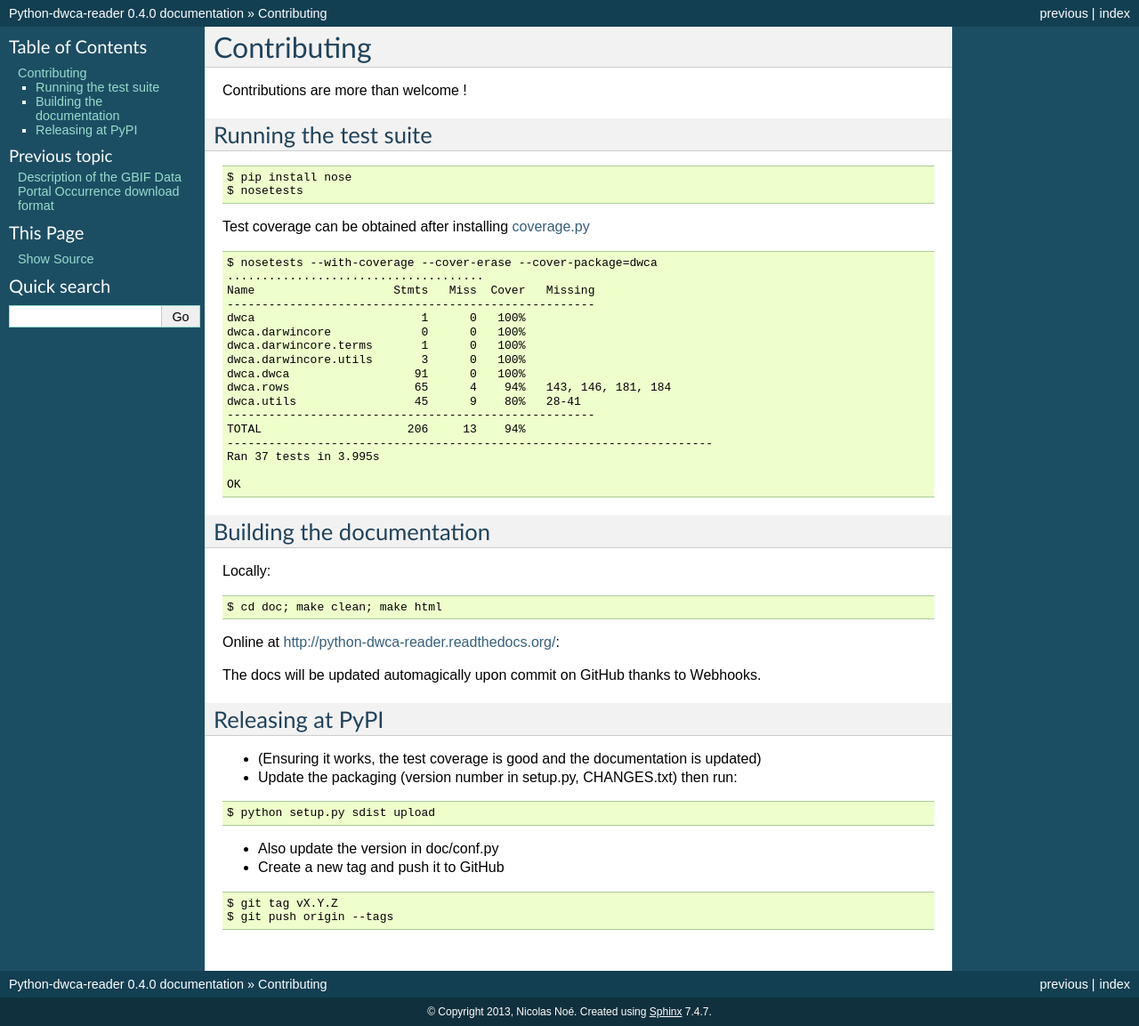
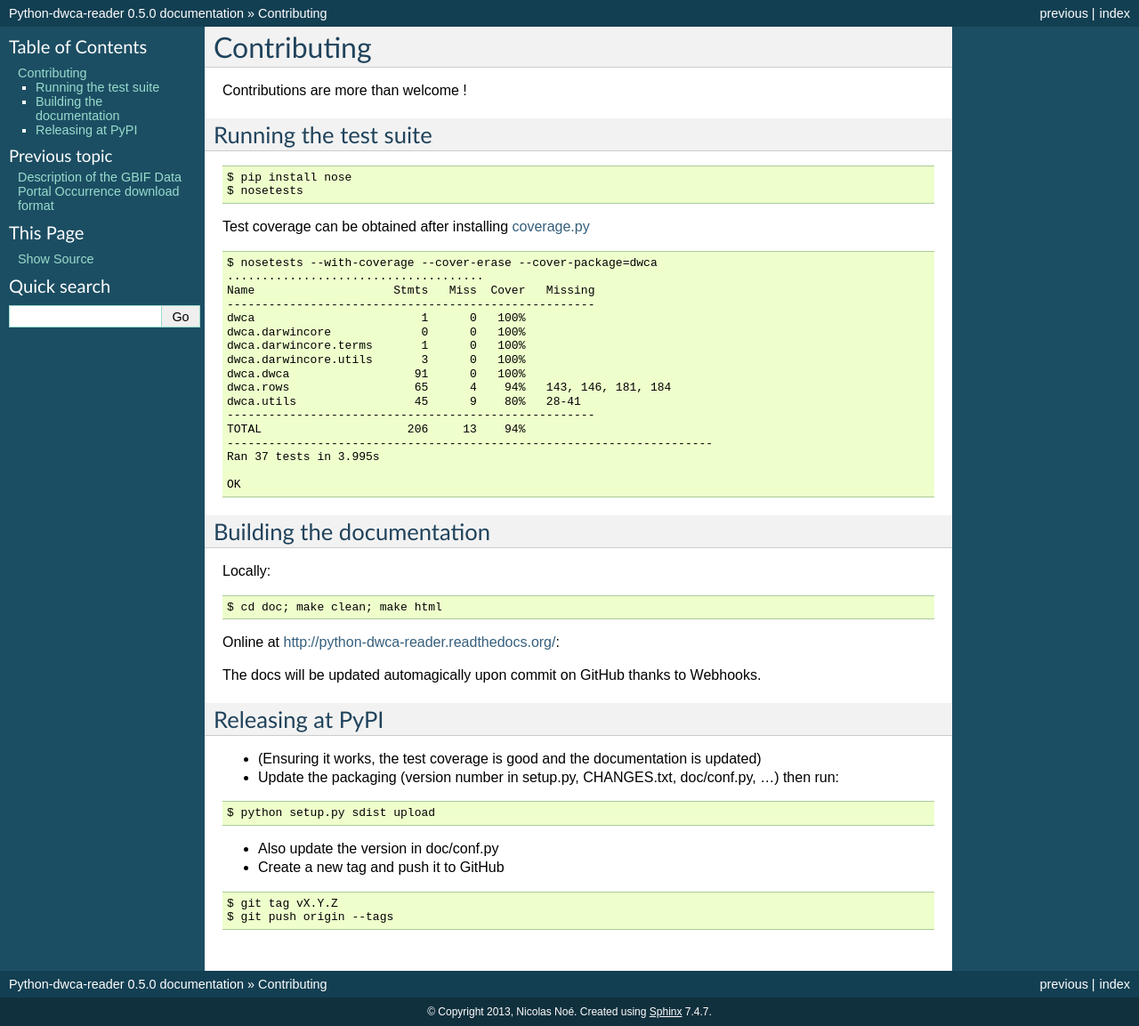
Before and after one commit to BelgianBiodiversityPlatform/python-dwca-reader, a Sphinx documentation site: the page built from doc/contributing.rst, in a window 1280 px wide. Shown: the whole page at 89% size. Built offline with Sphinx 7.4.7, drawn with Linux system fonts in a browser that asks for light colours.

Commit message:
Packaging updates for v0.5.0.

```diff
--- a/CHANGES.txt
+++ b/CHANGES.txt
@@ -1,5 +1,5 @@
-Current
-=======
+v0.5.0 (2014-01-21)
+===================
 
 - API new: DwCAReader.descriptor
 - API change: "for core_line in dwca.each_line():" => "for core_row in dwca:"
--- a/doc/conf.py
+++ b/doc/conf.py
@@ -16,7 +16,8 @@ import sys, os
 # If extensions (or modules to document with autodoc) are in another directory,
 # add these directories to sys.path here. If the directory is relative to the
 # documentation root, use os.path.abspath to make it absolute, like shown here.
-sys.path.insert(0, os.path.abspath('../dwca'))
+sys.path.append(os.path.join(os.path.dirname(__file__), '../dwca'))
+sys.path.append(os.path.join(os.path.dirname(__file__), '..'))
 
 # -- General configuration -----------------------------------------------------
 
@@ -48,9 +49,9 @@ copyright = u'2013, Nicolas Noé'
 # built documents.
 #
 # The short X.Y version.
-version = '0.4.0'
+version = '0.5.0'
 # The full version, including alpha/beta/rc tags.
-release = '0.4.0'
+release = '0.5.0'
 
 # The language for content autogenerated by Sphinx. Refer to documentation
 # for a list of supported languages.
--- a/doc/contributing.rst
+++ b/doc/contributing.rst
@@ -51,7 +51,7 @@ Releasing at PyPI
 -----------------
 
 * (Ensuring it works, the test coverage is good and the documentation is updated)
-* Update the packaging (version number in setup.py, CHANGES.txt) then run:
+* Update the packaging (version number in setup.py, CHANGES.txt, doc/conf.py, ...) then run:
 
 ::
 
--- a/setup.py
+++ b/setup.py
@@ -3,7 +3,7 @@ from distutils.core import setup
 
 setup(
     name='python-dwca-reader',
-    version='0.4.0',
+    version='0.5.0',
     author=u'Nicolas Noé - Belgian Biodiversity Platform',
     author_email='n.noe@biodiversity.be',
     packages=['dwca', 'dwca.darwincore', 'dwca.test'],
```
Also changed, not shown: 2 other files.
